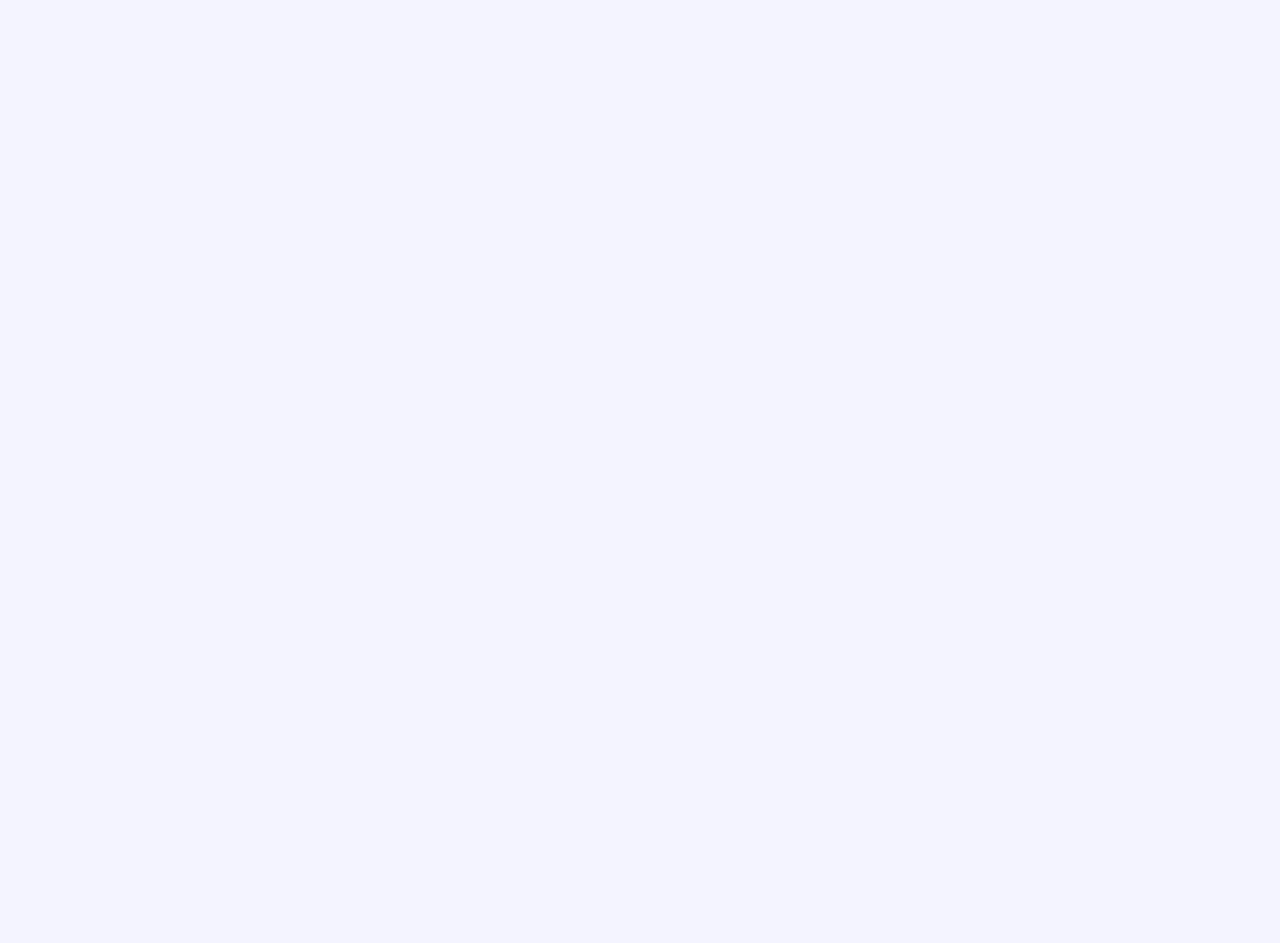
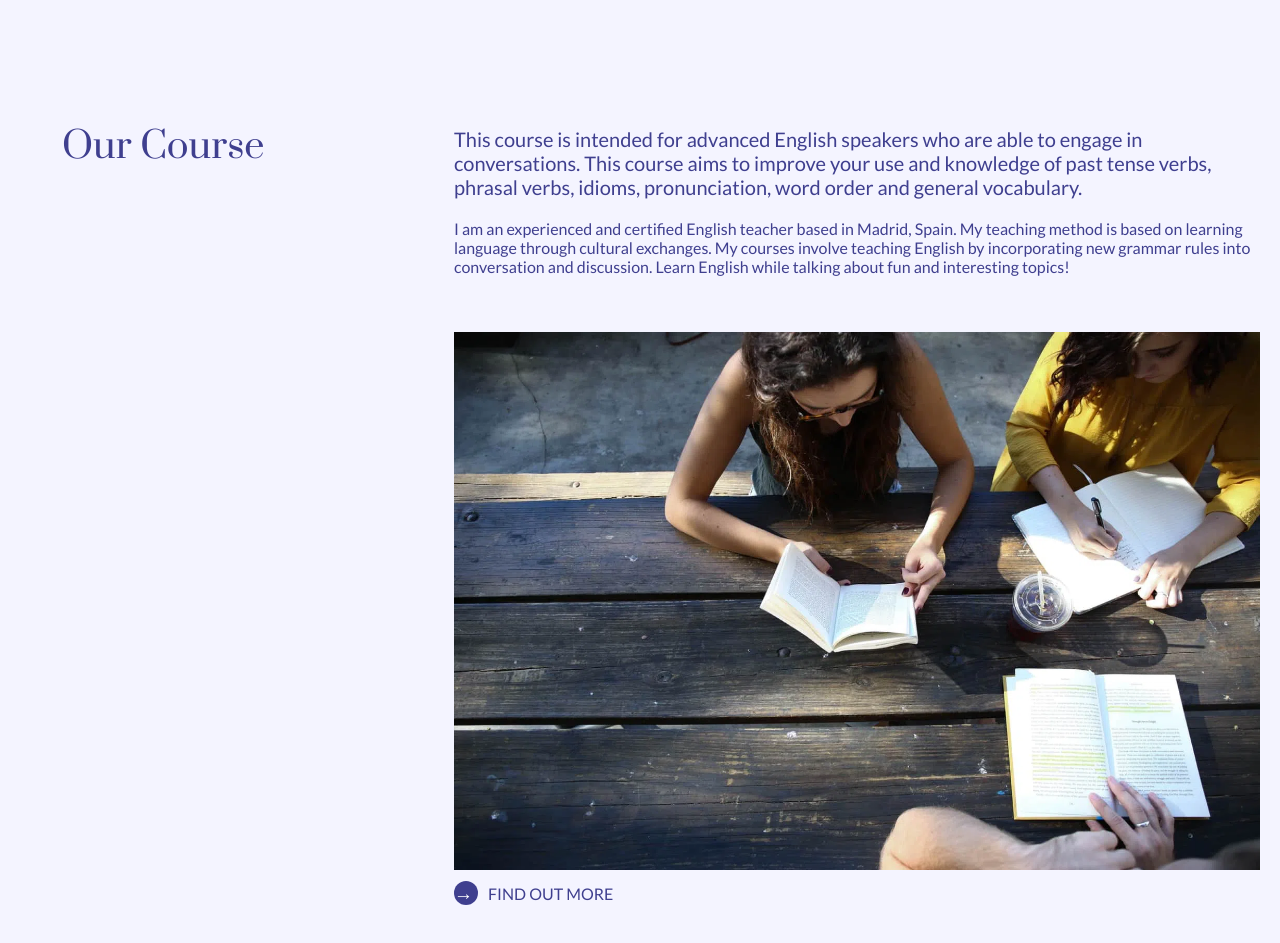
Before and after one commit to robinojw/Lavender, a Next.js app: page / in a window 1280 px wide. Shown: the part 1380-2323 px from the top of the page. Before the commit the page ends 1437 px from the top, so only its background shows below. Built offline with nearby package versions, Linux system fonts and the light colour scheme.

Commit message:
Add course-info section

```diff
--- /dev/null
+++ b/components/course-info/course-info.module.scss
@@ -0,0 +1,82 @@
+@import '/scss/breakpoints.scss';
+@import '/scss/colours.scss';
+
+.course {
+  width: 100%;
+  display: flex;
+  flex-direction: row;
+  margin: 150px 0;
+
+  @include md {
+    flex-direction: column;
+    margin: 100px 0;
+  }
+
+  .title {
+    align-items: center;
+    display: flex;
+    flex-direction: column;
+    width: 35%;
+
+    @include md {
+      align-items: flex-start;
+      width: 100%;
+    }
+
+    h2 {
+      font: 400 36px 'Prata', sans-serif;
+      margin-top: 15px;
+      width: 350px;
+    }
+  }
+
+  .info {
+    width: 65%;
+
+    @include md {
+      width: 100%;
+    }
+
+    p {
+      font: 400 16px 'Lato', sans-serif;
+    }
+
+    .medium {
+      font-size: 20px;
+    }
+
+    picture, img {
+      margin-top: 40px;
+      width: 100%;
+    }
+
+    .caption {
+      align-items: center;
+      display: flex;
+      flex-direction: row;
+
+      div {
+        background: $colour-navy;
+        border-radius: 25px;
+        color: white;
+        height: 24px;
+        margin-right: 10px;
+        width: 24px;
+
+        p {
+          color: white;
+          font-size: 19px;
+          margin-left: -2px;
+          margin: 0;
+        }
+      }
+
+      p {
+        font-size: 16px;
+        font-weight: 200;
+        margin: 10px 0;
+        text-transform: uppercase;
+      }
+    }
+  }
+}
--- /dev/null
+++ b/components/course-info/course-info.tsx
@@ -0,0 +1,45 @@
+import { Picture } from "../../shared/content";
+import { Cta } from "../../shared/content";
+import styles from "./course-info.module.scss";
+
+interface CourseContent {
+  title: string;
+  description1: string;
+  description2: string;
+  caption: Cta;
+  image: Picture;
+}
+
+interface CourseProps {
+  courseInfo: CourseContent;
+}
+
+export const CourseInfo = ({ courseInfo }: CourseProps) => {
+  return (
+    <div className={styles.course}>
+      <div className={styles.title}>
+        <h2>{courseInfo.title}</h2>
+      </div>
+      <div className={styles.info}>
+        <p className={styles.medium}>{courseInfo.description1}</p>
+        <p>{courseInfo.description2}</p>
+        <a href={courseInfo.caption.link}>
+          <picture>
+            <source srcSet={courseInfo.image.webp} type="image/webp" />
+            <img
+              alt={courseInfo.image.alt}
+              src={courseInfo.image.fallbackImg}
+              loading="lazy"
+            />
+          </picture>
+        </a>
+        <a className={styles.caption} href={courseInfo.caption.link}>
+          <div>
+            <p>→</p>
+          </div>
+          <p>{courseInfo.caption.name}</p>
+        </a>
+      </div>
+    </div>
+  );
+};
--- a/pages/_app.tsx
+++ b/pages/_app.tsx
@@ -1,7 +1,12 @@
+import { Layout } from "../shared/layout/layout";
 import "../styles/globals.scss";
 
 function MyApp({ Component, pageProps }) {
-  return <Component {...pageProps} />;
+  return (
+    <Layout>
+      <Component {...pageProps} />
+    </Layout>
+  );
 }
 
 export default MyApp;
--- a/pages/about.tsx
+++ b/pages/about.tsx
@@ -1,3 +1,7 @@
 export default function About() {
-  return <div />;
+  return (
+    <>
+      <div></div>
+    </>
+  );
 }
--- a/pages/course.tsx
+++ b/pages/course.tsx
@@ -1,3 +1,7 @@
 export default function Course() {
-  return <div />;
+  return (
+    <>
+      <div></div>
+    </>
+  );
 }
--- a/pages/index.tsx
+++ b/pages/index.tsx
@@ -1,6 +1,6 @@
+import { CourseInfo } from "../components/course-info/course-info";
 import { Hero } from "../components/hero/hero";
 import { Learn } from "../components/learn/learn";
-import { Layout } from "../shared/layout/layout";
 
 const hero = {
   title: "Lavender English, fast and fun learning.",
@@ -26,11 +26,28 @@ const learn = {
   }
 };
 
+const courseInfo = {
+  title: "Our Course",
+  description1:
+    "This course is intended for advanced English speakers who are able to engage in conversations. This course aims to improve your use and knowledge of past tense verbs, phrasal verbs, idioms, pronunciation, word order and general vocabulary.",
+  description2:
+    "I am an experienced and certified English teacher based in Madrid, Spain. My teaching method is based on learning language through cultural exchanges. My courses involve teaching English by incorporating new grammar rules into conversation and discussion. Learn English while talking about fun and interesting topics!",
+  image: {
+    webp: "webp/course-info.webp",
+    fallbackImg: "course-info.jpg"
+  },
+  caption: {
+    link: "/course",
+    name: "Find out more"
+  }
+};
+
 export default function Home() {
   return (
-    <Layout>
+    <>
       <Hero hero={hero} />
       <Learn learn={learn} />
-    </Layout>
+      <CourseInfo courseInfo={courseInfo} />
+    </>
   );
 }
--- a/shared/header/header.module.scss
+++ b/shared/header/header.module.scss
@@ -13,7 +13,7 @@
   width: 100%;
 
   @include sm {
-    margin: 20px;
+    margin: 0px;
     padding: 0;
   }
 
@@ -110,6 +110,7 @@
     top: 0;
     transition: transform 0.3s ease-out;
     width: 100%;
+    z-index: 10;
   }
 
   .exit {
```
Also changed, not shown: public/course-info.jpg (added), public/webp/course-info.webp (added).
